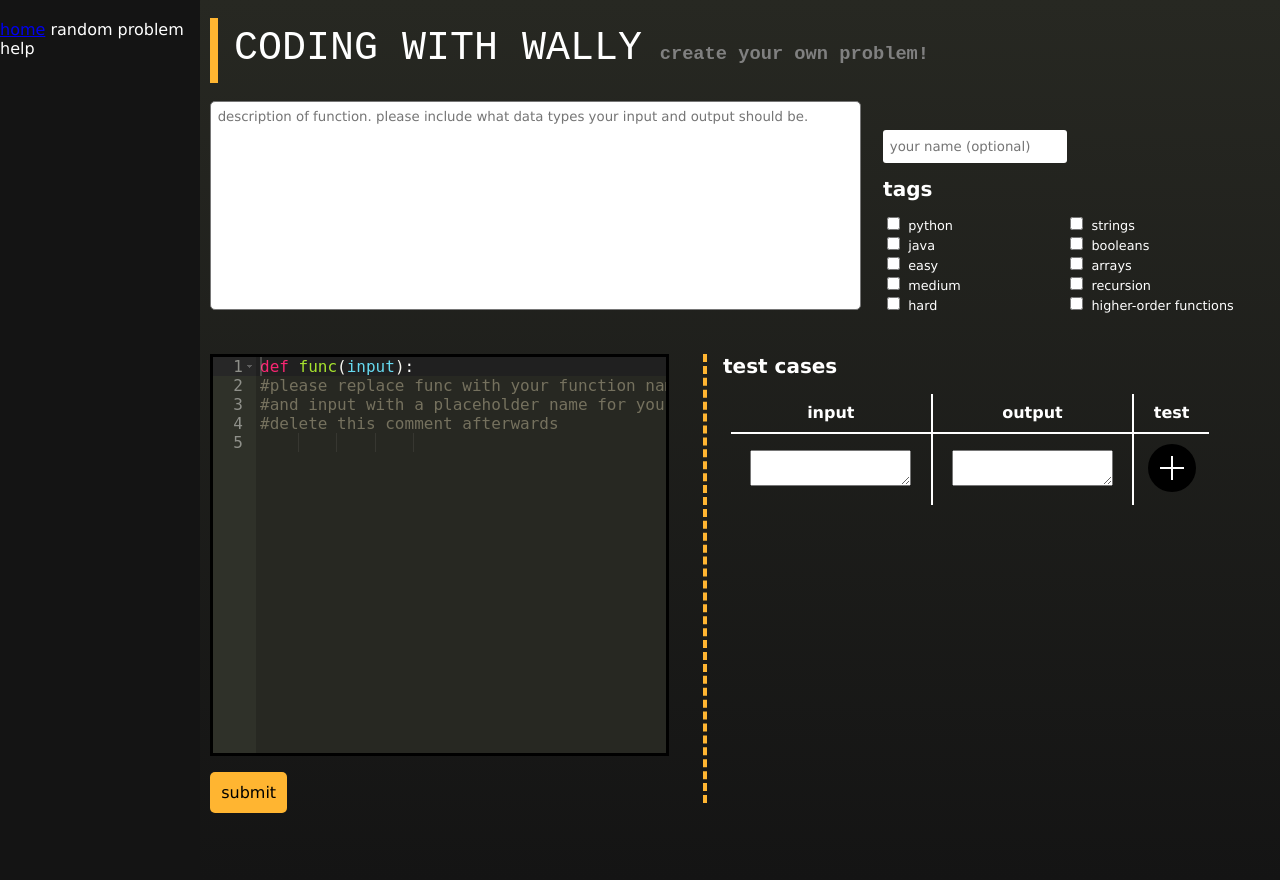
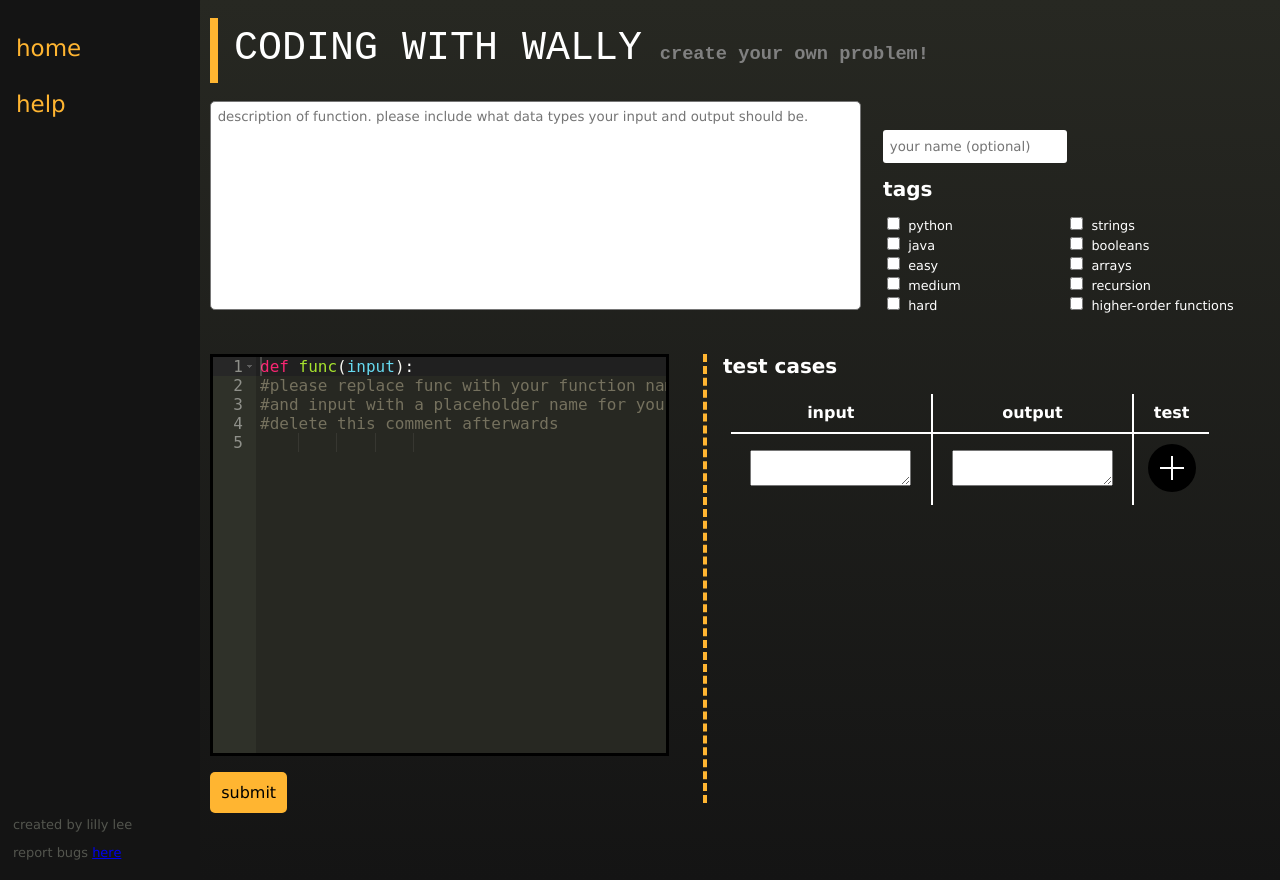
Before and after one commit to lillee205/codingwithwally, a Flask app: page /addProb in a window 1280 px wide. Run offline with Flask 2, Linux system fonts and the light colour scheme; data that the repository does not hold is empty; some libraries are stand-ins or nearby versions.

Commit message:
little fix

```diff
--- a/problems.py
+++ b/problems.py
@@ -13,6 +13,7 @@ sum13_dict = {
     'testInputs': [[1,2,2,1], [1,1], [1,2,2,1,13]],
     'tags': ["python", "arrays", "easy"],
 }
+
 sum13_dict['function'] = eval("pcode." + sum13_dict['func_name'])
 sum13_dict['testInputAnswers'] = pcode.checkTestInputs(sum13_dict['function'], sum13_dict['testInputs'])
 
--- a/templates/addProb.html
+++ b/templates/addProb.html
@@ -19,9 +19,12 @@
 
 <body>
     <div id="sidebar" class="noselect">
-        <a href="/" id="home">home</a>
-        <a id="rand">random problem</a>
-        <a>help</a>
+        <a class = "clicky" href = "/" id="home">home</a>
+        <a class = "clicky" href = "http://endless.horse">help</a>
+        <div id = "credits" style = "position: absolute; bottom: 0;">
+            <p style="color:rgb(83, 85, 78);">created by lilly lee</p>
+            <p style="color:rgb(83, 85, 78)">report bugs <a href = "https://forms.gle/xiuqeZPPeuzarc259">here</a></p>
+        </div>
     </div>
     <form id="myform" action="{{ url_for('wally.addProb') }}" method="POST">
 
```
